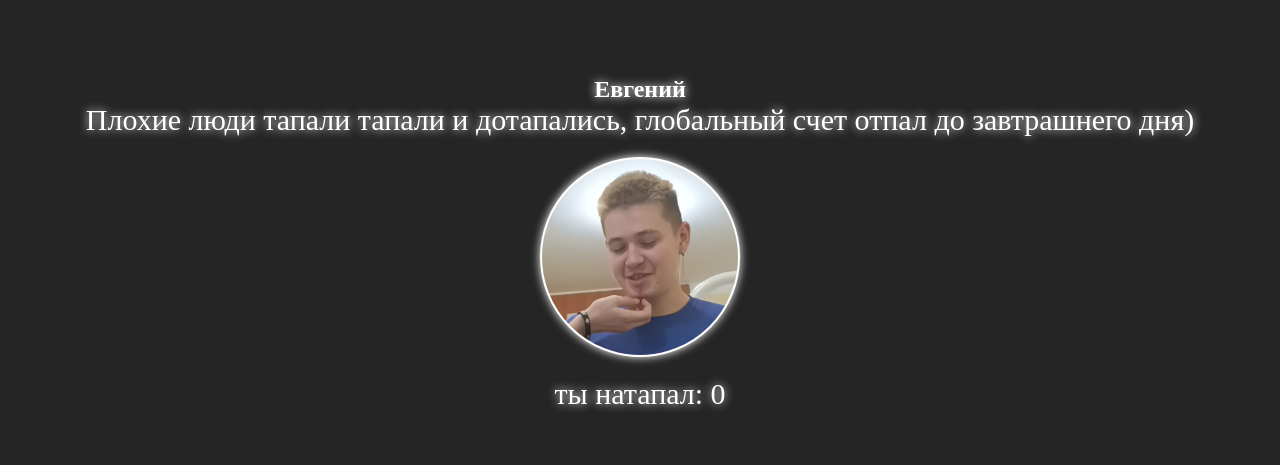
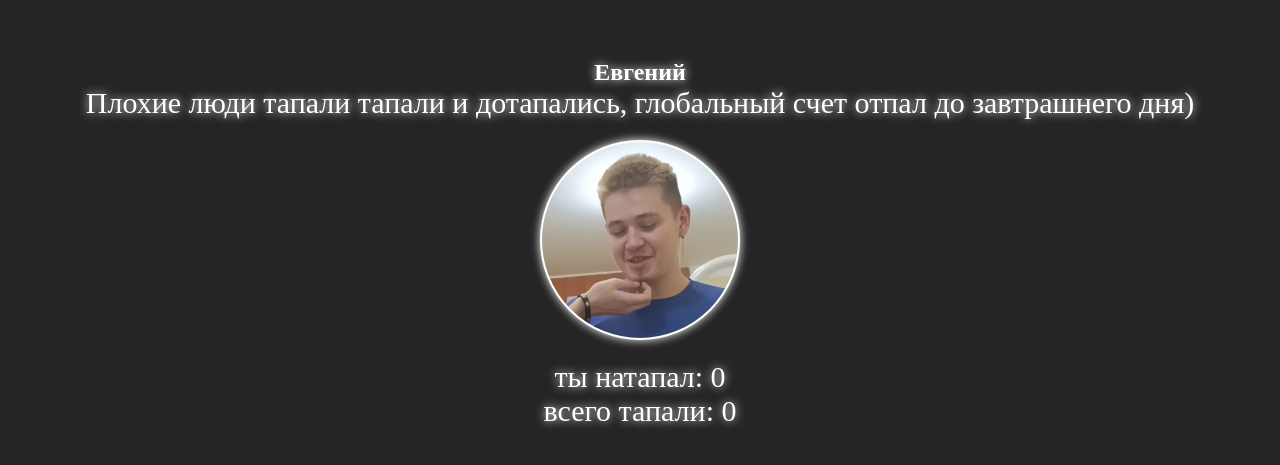
Before and after one commit to salzaaa/Wtest, a plain HTML site: page index.html in a window 1280 px wide. Shown: the part 157-622 px from the top of the page. Drawn offline with Linux system fonts and the light colour scheme.

Commit message:
Update index.html

```diff
--- a/index.html
+++ b/index.html
@@ -64,6 +64,7 @@
             </video>
         </button>
         <p>ты натапал: <span id="localClicks">0</span></p>
+        <p>всего тапали: <span id="globalClicks">0</span></p>
     </section>
     <script>
         const clickButton = document.getElementById('clickButton');
```
